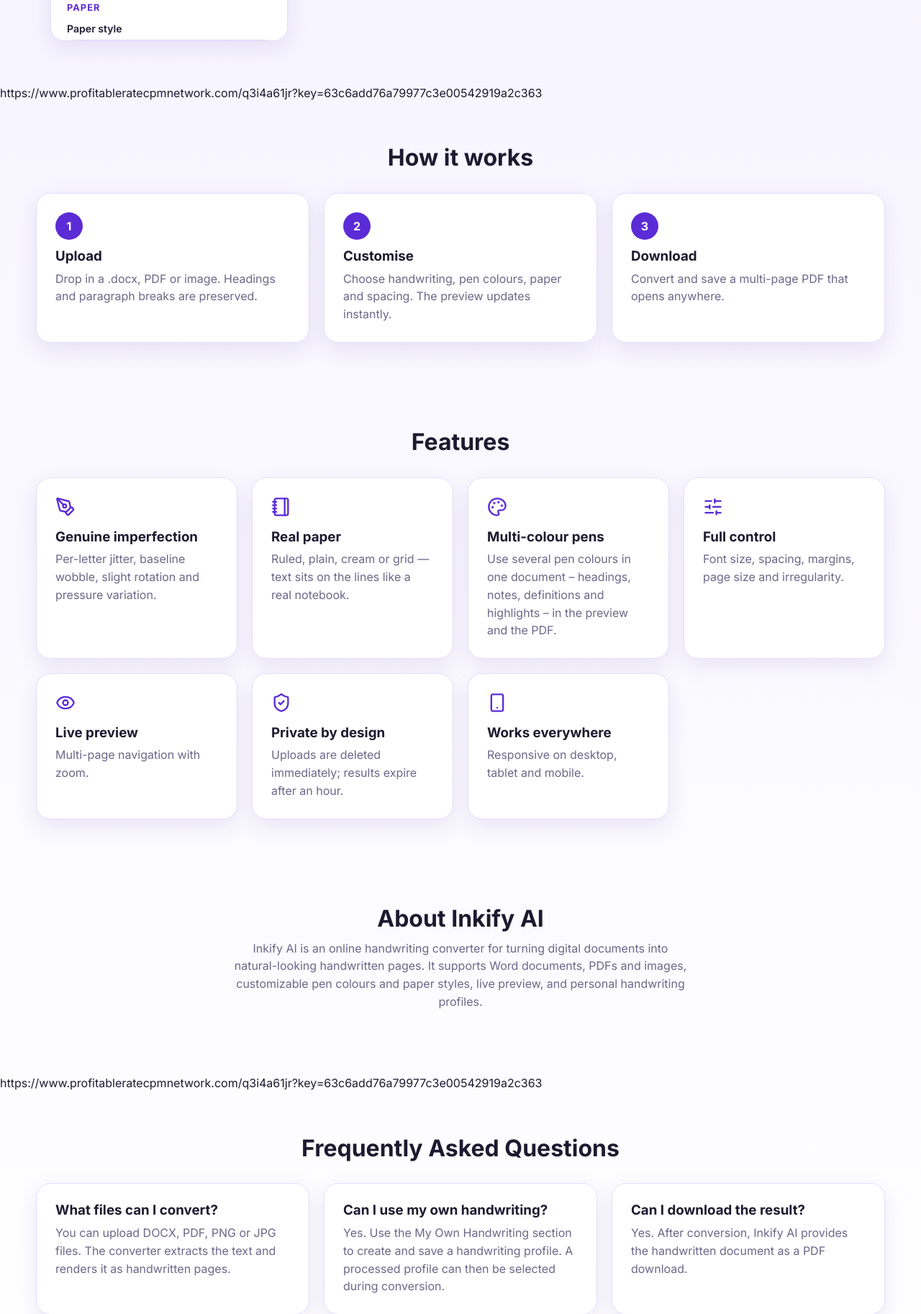
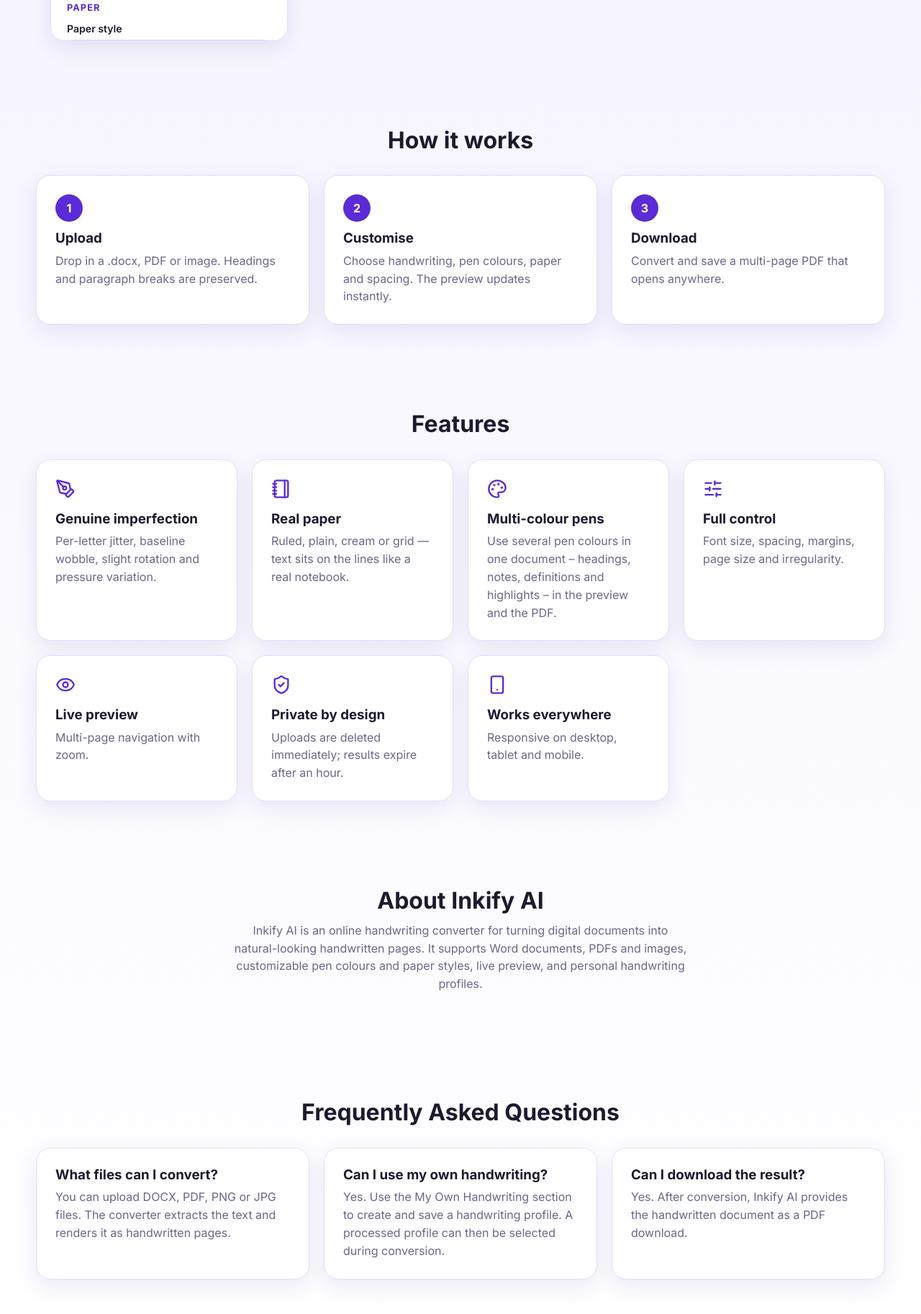
Before and after one commit to Sachin291021/Inkyfy-AI, a Flask app: page / in a window 1280 px wide. Shown: the part 2387-4212 px from the top of the page at 72% size. Run offline with Flask 3, Linux system fonts and the light colour scheme; some libraries are stand-ins or nearby versions.

Commit message:
Revise 'How it works' section and clean up URLs
Updated the 'How it works' section to include a link and removed duplicate URLs.

```diff
--- a/templates/index.html
+++ b/templates/index.html
@@ -299,7 +299,7 @@
     <div id="hwNoProfiles" class="card hw-empty big"><i data-lucide="user-round-pen"></i><p><b>No saved profiles yet</b><br>Upload your samples above and press <b>Save Profile</b> – it will show up here.</p></div>
   </div>
 </div></section>
-https://www.profitableratecpmnetwork.com/q3i4a61jr?key=63c6add76a79977c3e00542919a2c363
+
 <dialog id="hwPreviewDlg" class="hw-dlg" aria-labelledby="hwPvTitle">
   <div class="hw-dh"><div><h3 id="hwPvTitle"></h3><span id="hwPvMeta"></span></div><button type="button" class="icon" data-close aria-label="Close preview"><i data-lucide="x"></i></button></div>
   <div id="hwPvGrid" class="hw-samples pv"></div>
@@ -309,7 +309,11 @@ https://www.profitableratecpmnetwork.com/q3i4a61jr?key=63c6add76a79977c3e0054291
   <div class="hw-actions end"><button type="button" class="btn ghost" data-close>Cancel</button><button type="button" class="btn danger" id="hwCfOk">Delete</button></div>
 </dialog>
 
-<section id="how" class="wrap sec"><h2>How it works</h2><div class="grid3">
+<section id="how" class="wrap sec">
+    <a href="https://www.profitableratecpmnetwork.com/q3i4a61jr?key=63c6add76a79977c3e00542919a2c363" target="_blank" rel="noopener noreferrer">
+        <h2>How it works</h2>
+    </a>
+    <div class="grid3">
   <div class="card step"><span>1</span><h3>Upload</h3><p>Drop in a .docx, PDF or image. Headings and paragraph breaks are preserved.</p></div>
   <div class="card step"><span>2</span><h3>Customise</h3><p>Choose handwriting, pen colours, paper and spacing. The preview updates instantly.</p></div>
   <div class="card step"><span>3</span><h3>Download</h3><p>Convert and save a multi-page PDF that opens anywhere.</p></div>
@@ -329,7 +333,7 @@ https://www.profitableratecpmnetwork.com/q3i4a61jr?key=63c6add76a79977c3e0054291
 <section id="about" class="wrap sec"><h2>About Inkify AI</h2>
 <p class="lead">Inkify AI is an online handwriting converter for turning digital documents into natural-looking handwritten pages. It supports Word documents, PDFs and images, customizable pen colours and paper styles, live preview, and personal handwriting profiles.</p>
 </section>
-  https://www.profitableratecpmnetwork.com/q3i4a61jr?key=63c6add76a79977c3e00542919a2c363
+
 <section id="faq" class="wrap sec"><h2>Frequently Asked Questions</h2><div class="grid3">
 <div class="card feat"><h3>What files can I convert?</h3><p>You can upload DOCX, PDF, PNG or JPG files. The converter extracts the text and renders it as handwritten pages.</p></div>
 <div class="card feat"><h3>Can I use my own handwriting?</h3><p>Yes. Use the My Own Handwriting section to create and save a handwriting profile. A processed profile can then be selected during conversion.</p></div>
```
